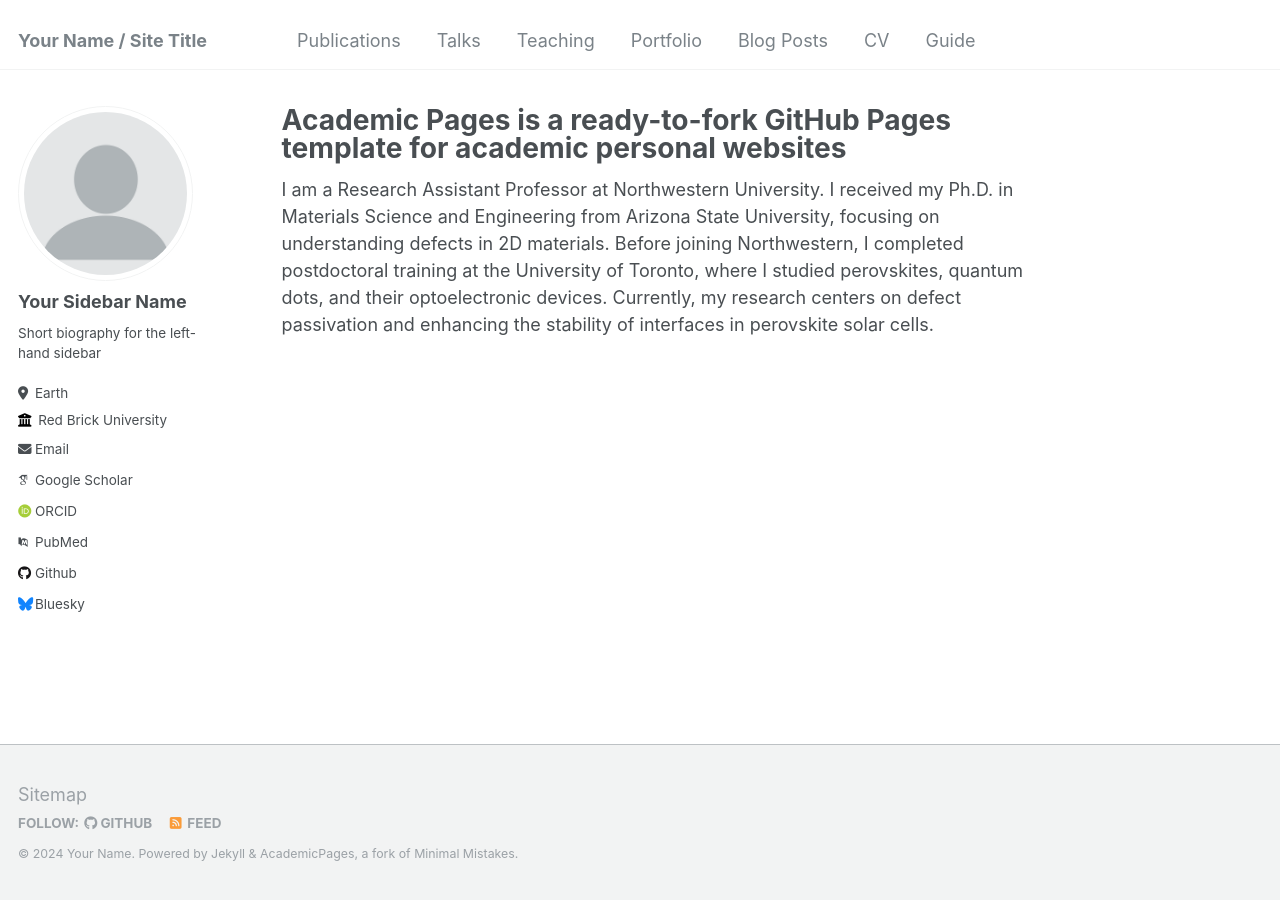
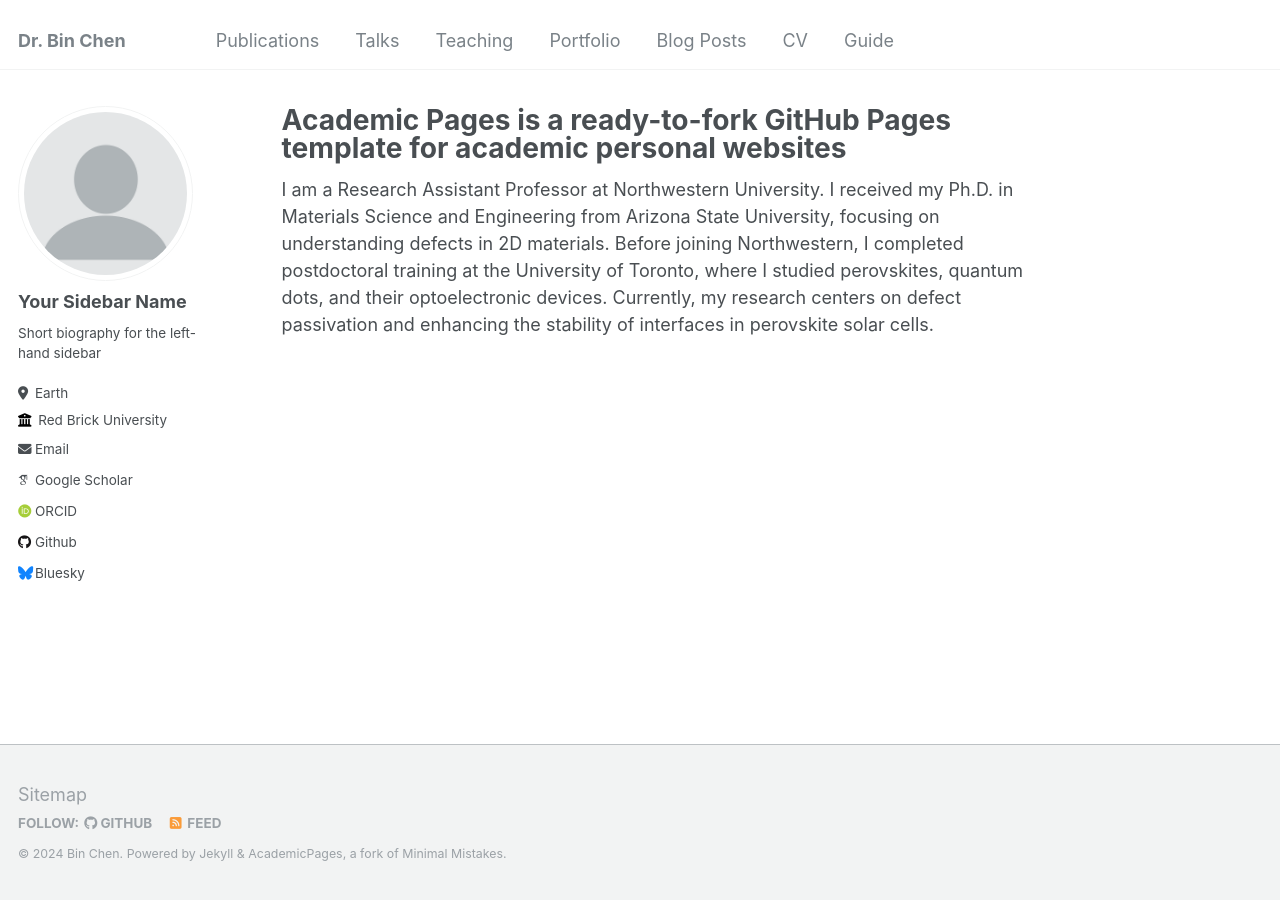
Before and after one commit to chenbinzero/chenbinzero.github.io, a Jekyll site: the page built from _pages/about.md, in a window 1280 px wide. Built offline with Jekyll 4.4.1, drawn with Linux system fonts in a browser that asks for light colours; some web fonts are replaced; some of the changed lines change nothing that is shown.

Commit message:
Update _config.yml

```diff
--- a/_config.yml
+++ b/_config.yml
@@ -8,9 +8,9 @@
 
 # Basic Site Settings
 locale                   : "en-US"
-title                    : "Your Name / Site Title"
+title                    : "Dr. Bin Chen"
 title_separator          : "-"
-name                     : &name "Your Name"
+name                     : &name "Bin Chen"
 description              : &description "personal description"
 url                      : https://academicpages.github.io # the base hostname & protocol for your site e.g. "https://mmistakes.github.io"
 baseurl                  : "" # the subpath of your site, e.g. "/blog"
@@ -31,13 +31,14 @@ author:
   email            : "none@example.org"
 
   # Academic websites
-  arxiv            : # URL - Update with the correct link to your profile
-  googlescholar    : "https://scholar.google.com/citations?user=PS_CX0AAAAAJ"
-  impactstory      : # URL
-  orcid            : "http://orcid.org/yourorcidurl"
-  semantic         : # URL
-  pubmed           : "https://www.ncbi.nlm.nih.gov/pubmed/?term=john+snow"
-  researchgate     : # URL
+  # arxiv            : # URL - Update with the correct link to your profile
+  googlescholar    : "https://scholar.google.com/citations?user=H001jmIAAAAJ&hl=en"
+  # impactstory      : # URL
+  orcid            : "https://orcid.org/0000-0002-2106-7664"
+  webofscienceresearcher: "https://www.webofscience.com/wos/author/record/H-7618-2019"
+ # semantic         : # URL
+ # pubmed           : "https://www.ncbi.nlm.nih.gov/pubmed/?term=john+snow"
+ # researchgate     : # URL
 
   # Repositories and software development
   bitbucket        : # Username - Update with your username on the site
```
